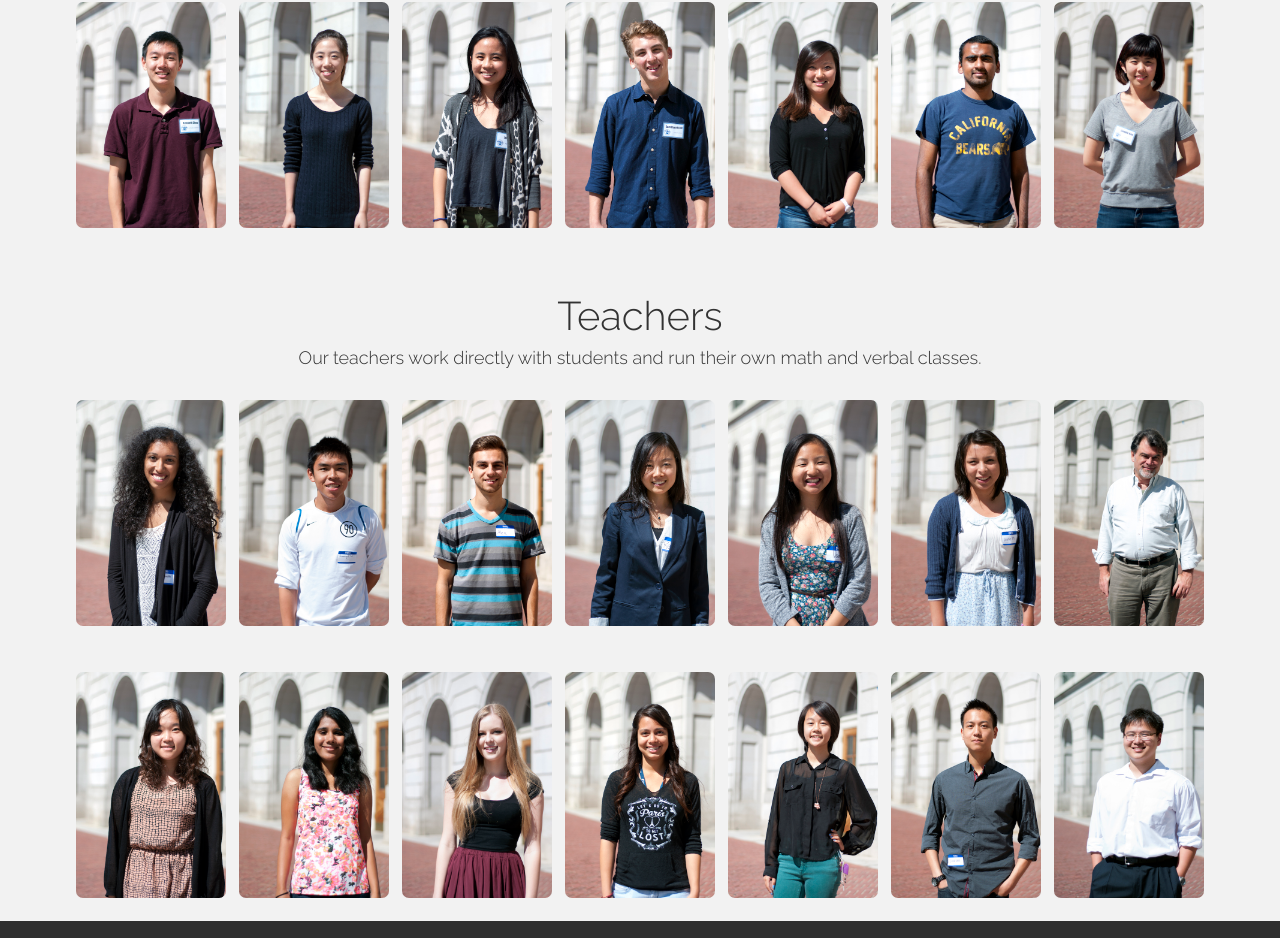
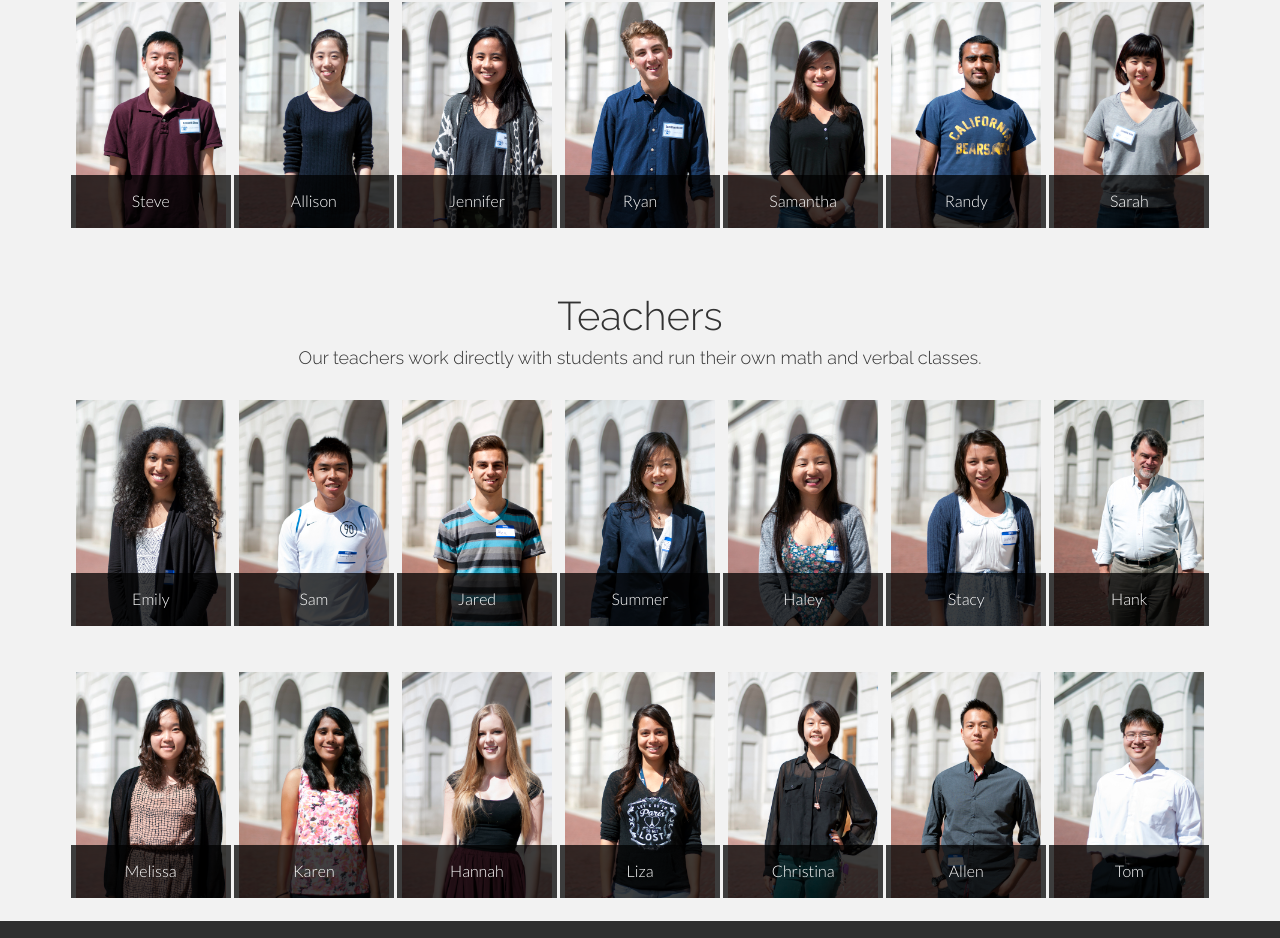
Before and after one commit to gretahuang/new-ptps, a plain HTML site: page teachers.html in a window 1280 px wide. Shown: the part 215-1153 px from the top of the page. Drawn offline with Linux system fonts and the light colour scheme.

Commit message:
teacher names

```diff
--- a/teachers.html
+++ b/teachers.html
@@ -53,13 +53,34 @@
         <h4 class="centered">Our Coordinators run the program and serve as mentors to teachers.</h4>
         <br/>
         <div class="centered">
+            <figure>
                 <img src="assets/img/coord1.jpg" class="coord-styler" hspace="5">
+                <figcaption>Steve</figcaption>
+            </figure>
+            <figure>
                 <img src="assets/img/coord2.jpg" class="coord-styler" hspace="5">
+                <figcaption>Allison</figcaption>
+            </figure>
+            <figure>
                 <img src="assets/img/coord3.jpg" class="coord-styler" hspace="5">
+                <figcaption>Jennifer</figcaption>
+            </figure>
+            <figure>
                 <img src="assets/img/coord4.jpg" class="coord-styler" hspace="5">
+                <figcaption>Ryan</figcaption>
+            </figure>
+            <figure>
                 <img src="assets/img/coord5.jpg" class="coord-styler" hspace="5">
+                <figcaption>Samantha</figcaption>
+            </figure>
+            <figure>
                 <img src="assets/img/coord6.jpg" class="coord-styler" hspace="5">
+                <figcaption>Randy</figcaption>
+            </figure>
+            <figure>
                 <img src="assets/img/coord7.jpg" class="coord-styler" hspace="5">
+                <figcaption>Sarah</figcaption>
+            </figure>
         </div>
         <br/>
         <br/>
@@ -68,24 +89,66 @@
         <h4 class="centered">Our teachers work directly with students and run their own math and verbal classes.</h4>
         <br/>
         <div class="centered">
-            <img src="assets/img/teacher1.jpg" class="teacher-styler" hspace="5">
-            <img src="assets/img/teacher2.jpg" class="teacher-styler" hspace="5">
-            <img src="assets/img/teacher3.jpg" class="teacher-styler" hspace="5">
-            <img src="assets/img/teacher4.jpg" class="teacher-styler" hspace="5">
-            <img src="assets/img/teacher5.jpg" class="teacher-styler" hspace="5">
-            <img src="assets/img/teacher6.jpg" class="teacher-styler" hspace="5">
-            <img src="assets/img/teacher7.jpg" class="teacher-styler" hspace="5">
+            <figure>
+                <img src="assets/img/teacher1.jpg" class="coord-styler" hspace="5">
+                <figcaption>Emily</figcaption>
+            </figure>
+            <figure>
+                <img src="assets/img/teacher2.jpg" class="coord-styler" hspace="5">
+                <figcaption>Sam</figcaption>
+            </figure>
+            <figure>
+                <img src="assets/img/teacher3.jpg" class="coord-styler" hspace="5">
+                <figcaption>Jared</figcaption>
+            </figure>
+            <figure>
+                <img src="assets/img/teacher4.jpg" class="coord-styler" hspace="5">
+                <figcaption>Summer</figcaption>
+            </figure>
+            <figure>
+                <img src="assets/img/teacher5.jpg" class="coord-styler" hspace="5">
+                <figcaption>Haley</figcaption>
+            </figure>
+            <figure>
+                <img src="assets/img/teacher6.jpg" class="coord-styler" hspace="5">
+                <figcaption>Stacy</figcaption>
+            </figure>
+            <figure>
+                <img src="assets/img/teacher7.jpg" class="coord-styler" hspace="5">
+                <figcaption>Hank</figcaption>
+            </figure>
         </div>
         <br/>
         <br/>
         <div class="centered">
-            <img src="assets/img/teacher8.jpg" class="teacher-styler" hspace="5">
-            <img src="assets/img/teacher9.jpg" class="teacher-styler" hspace="5">
-            <img src="assets/img/teacher10.jpg" class="teacher-styler" hspace="5">
-            <img src="assets/img/teacher11.jpg" class="teacher-styler" hspace="5">
-            <img src="assets/img/teacher12.jpg" class="teacher-styler" hspace="5">
-            <img src="assets/img/teacher13.jpg" class="teacher-styler" hspace="5">
-            <img src="assets/img/teacher14.jpg" class="teacher-styler" hspace="5">
+            <figure>
+                <img src="assets/img/teacher8.jpg" class="coord-styler" hspace="5">
+                <figcaption>Melissa</figcaption>
+            </figure>
+            <figure>
+                <img src="assets/img/teacher9.jpg" class="coord-styler" hspace="5">
+                <figcaption>Karen</figcaption>
+            </figure>
+            <figure>
+                <img src="assets/img/teacher10.jpg" class="coord-styler" hspace="5">
+                <figcaption>Hannah</figcaption>
+            </figure>
+            <figure>
+                <img src="assets/img/teacher11.jpg" class="coord-styler" hspace="5">
+                <figcaption>Liza</figcaption>
+            </figure>
+            <figure>
+                <img src="assets/img/teacher12.jpg" class="coord-styler" hspace="5">
+                <figcaption>Christina</figcaption>
+            </figure>
+            <figure>
+                <img src="assets/img/teacher13.jpg" class="coord-styler" hspace="5">
+                <figcaption>Allen</figcaption>
+            </figure>
+            <figure>
+                <img src="assets/img/teacher14.jpg" class="coord-styler" hspace="5">
+                <figcaption>Tom</figcaption>
+            </figure>
         </div>
     </div>
     <br/>
```
Also changed, not shown: assets/css/bootstrap.css. Lines whose indentation alone changed are shown as unchanged.
